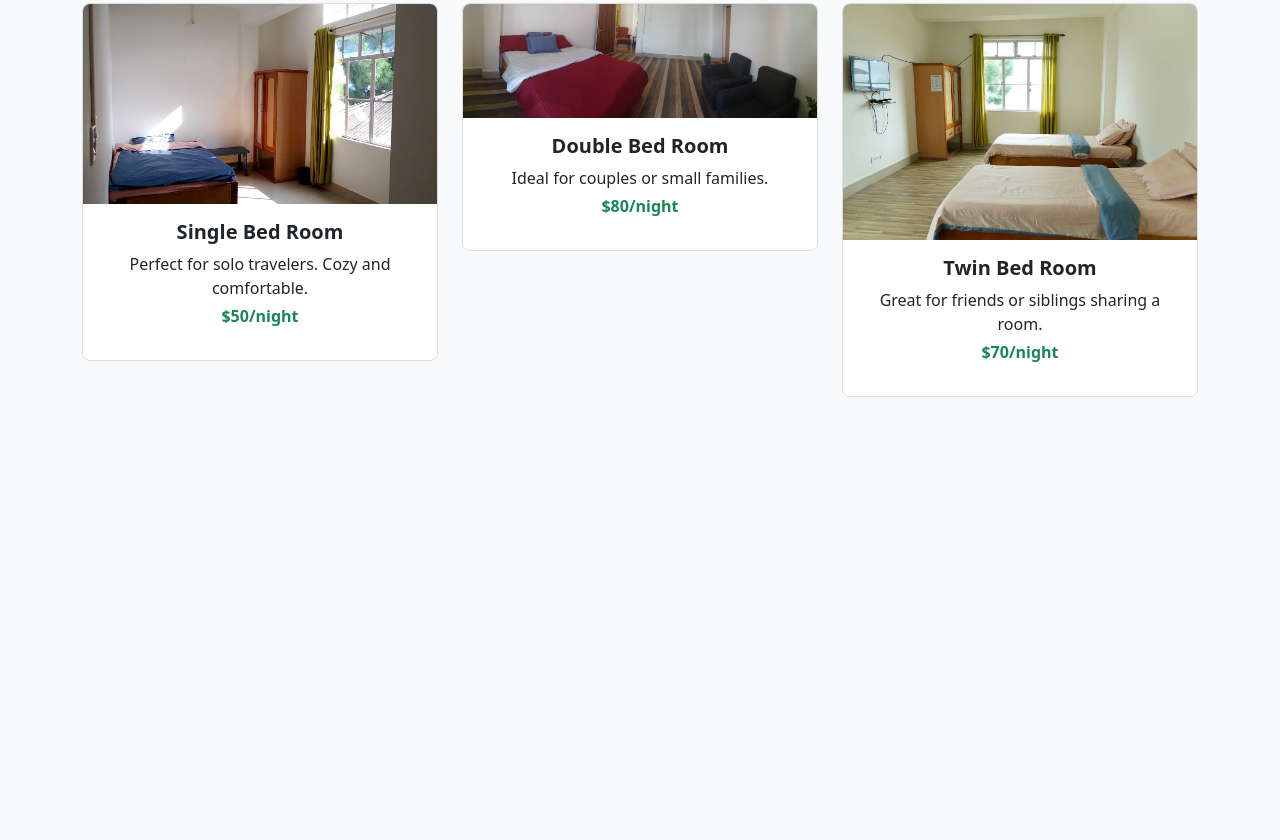
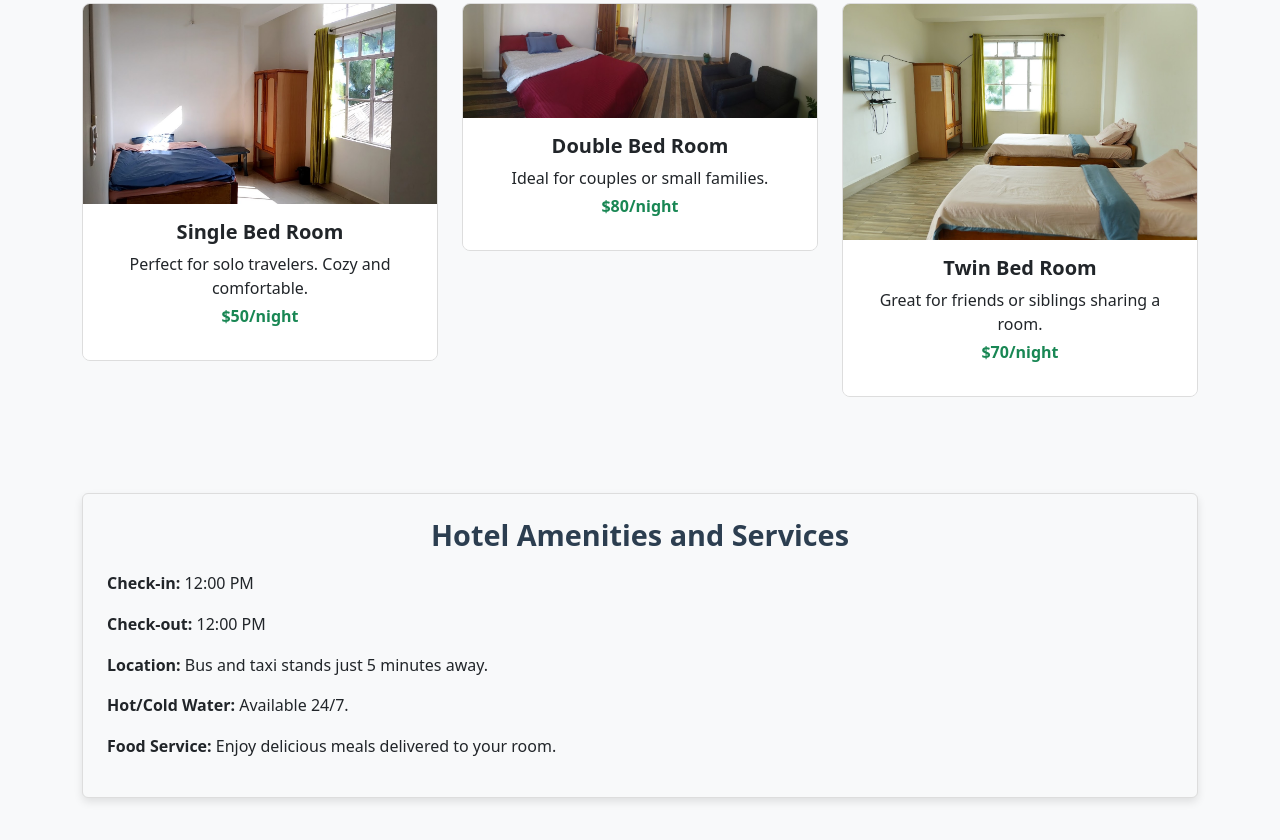
Before and after one commit to thapaChris/town-centre, a plain HTML site: page index.html in a window 1280 px wide. Shown: the part 1860-2700 px from the top of the page. Before the commit the page ends 2305 px from the top, so only its background shows below. Drawn offline with nearby package versions, Linux system fonts and the light colour scheme.

Commit message:
add additional details section

```diff
--- a/index.html
+++ b/index.html
@@ -176,6 +176,20 @@
   <div id="modalCaption"></div>
 </div>
 
+<div class="container my-5">
+  <div class="details-section bg-light p-4 rounded">
+    <h3 class="fw-bold text-center mb-3">Hotel Amenities and Services</h3>
+    <ul class="list-unstyled">
+      <li><strong>Check-in:</strong> 12:00 PM</li>
+      <li><strong>Check-out:</strong> 12:00 PM</li>
+      <li><strong>Location:</strong> Bus and taxi stands just 5 minutes away.</li>
+      <li><strong>Hot/Cold Water:</strong> Available 24/7.</li>
+      <li><strong>Food Service:</strong> Enjoy delicious meals delivered to your room.</li>
+    </ul>
+  </div>
+</div>
+
+
 
 
 
--- a/styles/style.css
+++ b/styles/style.css
@@ -155,3 +155,38 @@ body {
   padding: 10px;
   font-size: 1.2rem;
 }
+
+/* Details Section Hover Move Effect */
+.details-section {
+  position: relative;
+  background: #f9f9f9;
+  border: 1px solid #ddd;
+  border-radius: 10px;
+  padding: 20px;
+  box-shadow: 0 4px 8px rgba(0, 0, 0, 0.1);
+  transition: transform 0.3s ease, box-shadow 0.3s ease;
+}
+
+.details-section:hover {
+  transform: translateY(-5px);
+  box-shadow: 0 6px 12px rgba(0, 0, 0, 0.2);
+}
+
+/* Additional Styling for Details Section */
+.details-section ul {
+  font-size: 1rem;
+  line-height: 1.8;
+  margin: 0;
+  padding: 0;
+  list-style: none;
+}
+
+.details-section ul li {
+  margin-bottom: 0.75rem;
+}
+
+.details-section h3 {
+  font-size: 1.8rem;
+  color: #2c3e50;
+  margin-bottom: 1rem;
+}
```
